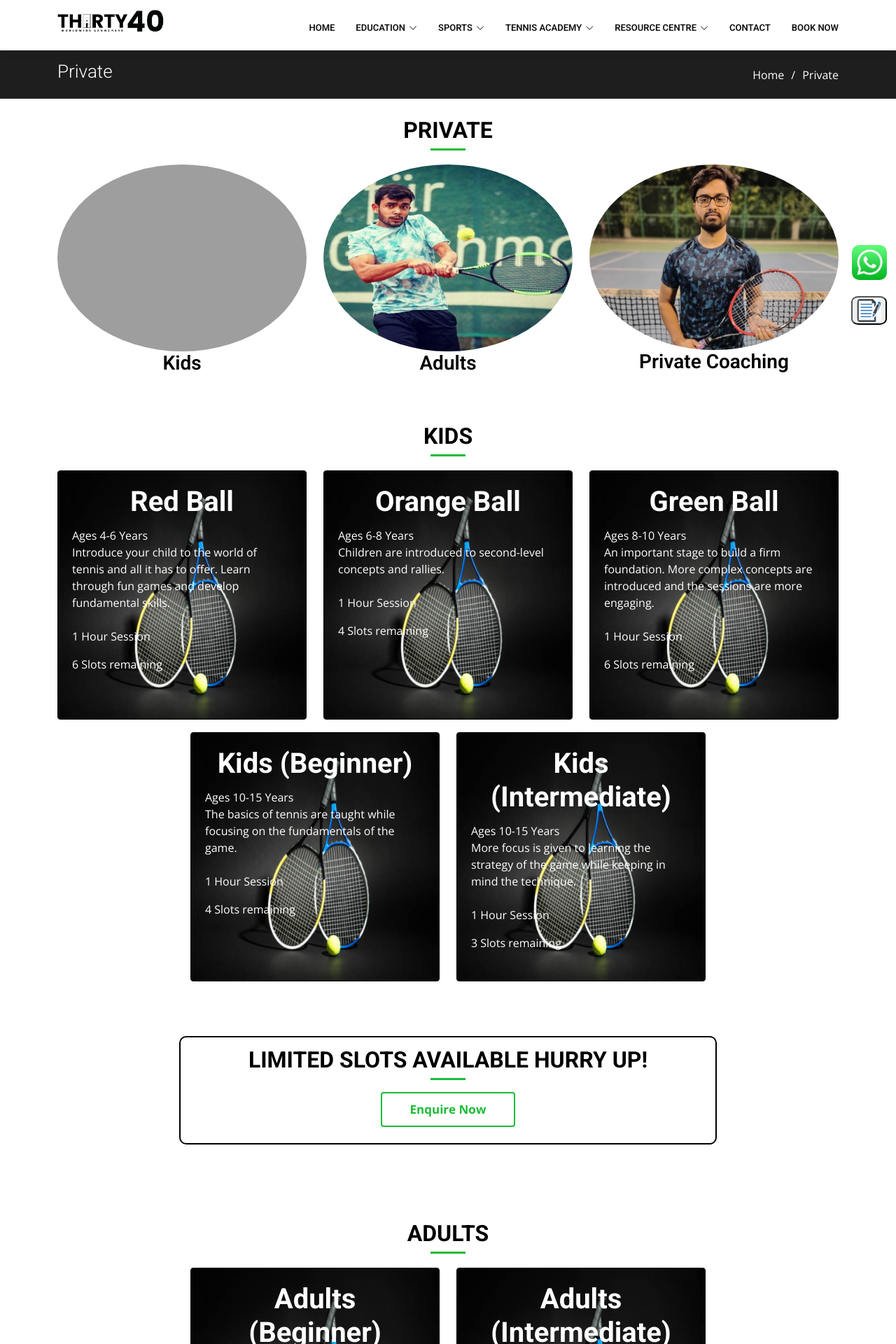
After one commit to ishaannagpal18/Thirty40, a Django app: page /private/ in a window 1280 px wide. The commit adds this page. Shown: the top 1920 px of the page at 70% size. Run offline with Django 3.2, Linux system fonts and the light colour scheme; some libraries are stand-ins or nearby versions; grey boxes are pictures that could not be loaded.

Commit message:
packages

```diff
--- a/index/urls.py
+++ b/index/urls.py
@@ -13,4 +13,5 @@ urlpatterns=[
     path('sports/',views.sports,name='sports'),
     path('tennis/',views.tennis,name='tennis'),
     path('packages/',views.packages,name='packages'),
+    path('private/',views.private,name='private'),
 ]
--- a/index/views.py
+++ b/index/views.py
@@ -35,3 +35,6 @@ def tennis(request):
 
 def packages(request):
     return render(request,'packages.html')
+
+def private(request):
+    return render(request,'private.html')
--- a/static/css/style2.css
+++ b/static/css/style2.css
@@ -4,6 +4,9 @@
 }
 .mobile-landing1{
   display: none;
+}
+.section-title h2 {
+    color: black;
 }
 #hero .home-content {
     width: 90%;
@@ -156,7 +159,7 @@
     background-clip: border-box;
     border: 1px solid black;
     border-radius: 0.25rem;
-    opacity:0.7;
+    opacity:1;
     margin-bottom: 5%;
 }
 .card-img {
@@ -309,7 +312,27 @@
   border: 2px solid #1bbd36;
   color: #fff;
 }
-
+.branding21.formFooter {
+    font-family: "Circular Std",sans-serif;
+    background-color: #0A1551;
+    display: none;
+}
+.img-fluid1{
+  border-radius: 50%;
+}
+.privateh3 h3{
+  font-weight: 600;
+  color: black;
+}
+.adults{
+  justify-content: center;
+}
+.card-title {
+    font-size: 250%;
+}
+.pricing ul li {
+    font-size: 140%;
+}
 @media screen and (max-width:550px){
   .line{
   border:1px solid #ccc;
--- /dev/null
+++ b/templates/private.html
@@ -0,0 +1,247 @@
+{% extends 'layouts.html' %}
+{% load static %}
+{% block title %}
+Private Package
+{% endblock %}
+{% block content %}
+<!-- ======= Breadcrumbs ======= -->
+    <section id="breadcrumbs" class="breadcrumbs">
+      <div class="container">
+
+        <div class="d-flex justify-content-between align-items-center">
+          <h2>Private</h2>
+          <ol>
+            <li><a href="{% url 'home' %}">Home</a></li>
+            <li>Private</li>
+          </ol>
+        </div>
+
+      </div>
+    </section><!-- End Breadcrumbs -->
+    <div class="section-title">
+      <h2>Private</h2>
+    </div>
+    <div class="container">
+      <div class="row">
+        <div class="col-lg-4 col-md-4 col-6 d-flex align-items-stretch">
+          <div class="member" data-aos="fade-up">
+            <div class="member-img1">
+              <a href="#kids"><img src="{% static 'img/packages/kids1.jpg'%} " class="img-fluid1 img-fluid" alt=""></a>
+            </div>
+            <div class="text-center privateh3">
+              <h3>Kids</h3>
+            </div>
+          </div>
+        </div>
+        <div class="col-lg-4 col-md-4 col-6 d-flex align-items-stretch">
+          <div class="member" data-aos="fade-up">
+            <div class="member-img1">
+              <a href="#adults"><img src="{% static 'img/team/Arnav1.jpg'%} " class="img-fluid1 img-fluid" alt=""></a>
+            </div>
+            <div class="text-center privateh3">
+              <h3>Adults</h3>
+            </div>
+          </div>
+        </div>
+        <div class="col-lg-4 col-md-4 col-6 d-flex align-items-stretch">
+          <div class="member" data-aos="fade-up">
+            <div class="member-img1">
+              <a href="#private"><img src="{% static 'img/team/Raquib2.jpg'%} " class="img-fluid1 img-fluid" alt=""></a>
+            </div>
+            <div class="text-center privateh3">
+              <h3>Private Coaching</h3>
+            </div>
+          </div>
+        </div>
+      </div>
+    </div>
+    <section id="kids" class="clients">
+      <div class="container" data-aos="fade-up">
+
+        <div class="section-title">
+          <h2>Kids</h2>
+        </div>
+      <div class="row adults">
+        <div class="col-lg-4">
+          <div class="card bg-dark text-white">
+            <img class="card-img" src="{% static 'img/tennisbg1.jpg'%}" alt="Card image">
+            <div class="card-img-overlay">
+              <h5 class="card-title">Red Ball</h5>
+              <p class="card-text">
+                Ages  4-6 Years <br>
+                Introduce your child to the world of tennis and all it has to offer. Learn through fun games and develop fundamental skills.<br> <br>
+
+
+                1 Hour Session <br>
+              </p>
+              <p class="card-text">6 Slots remaining</p>
+            </div>
+          </div>
+        </div>
+        <div class="col-lg-4">
+          <div class="card bg-dark text-white">
+            <img class="card-img" src="{% static 'img/tennisbg1.jpg'%}" alt="Card image">
+            <div class="card-img-overlay">
+              <h5 class="card-title">Orange Ball</h5>
+              <p class="card-text">
+                Ages  6-8 Years <br>
+                Children are introduced to second-level concepts and rallies.<br> <br>
+                1 Hour Session <br>
+              </p>
+              <p class="card-text">4 Slots remaining</p>
+            </div>
+          </div>
+        </div>
+        <div class="col-lg-4">
+          <div class="card bg-dark text-white">
+            <img class="card-img" src="{% static 'img/tennisbg1.jpg'%}" alt="Card image">
+            <div class="card-img-overlay">
+              <h5 class="card-title">Green Ball</h5>
+              <p class="card-text">
+                Ages  8-10 Years <br>
+                An important stage to build a firm foundation. More complex concepts are introduced and the sessions are more engaging.<br> <br>
+                1 Hour Session <br>
+              </p>
+              <p class="card-text">6 Slots remaining</p>
+            </div>
+          </div>
+        </div>
+        <div class="col-lg-4">
+          <div class="card bg-dark text-white">
+            <img class="card-img" src="{% static 'img/tennisbg1.jpg'%}" alt="Card image">
+            <div class="card-img-overlay">
+              <h5 class="card-title">Kids (Beginner)</h5>
+              <p class="card-text">
+                Ages  10-15 Years <br>
+                The basics of tennis are taught while focusing on the fundamentals of the game. <br> <br>
+                1 Hour Session <br>
+              </p>
+              <p class="card-text">4 Slots remaining</p>
+            </div>
+          </div>
+        </div>
+        <div class="col-lg-4">
+          <div class="card bg-dark text-white">
+            <img class="card-img" src="{% static 'img/tennisbg1.jpg'%}" alt="Card image">
+            <div class="card-img-overlay">
+              <h5 class="card-title">Kids (Intermediate)</h5>
+              <p class="card-text">
+                Ages  10-15 Years <br>
+                More focus is given to learning the strategy of the game while keeping in mind the technique. <br> <br>
+                1 Hour Session <br>
+              </p>
+              <p class="card-text">3 Slots remaining</p>
+            </div>
+          </div>
+        </div>
+      </div>
+
+    </section>
+    <div class="enquiry">
+      <div class="section-title enquiry-content">
+        <h2>Limited Slots Available Hurry Up!</h2>
+        <button class="btn btn-primary sports" onclick="togglePopup()" >Enquire Now</button>
+
+      </div>
+
+    </div>
+    <br><br>
+    <section id="adults" class="clients">
+      <div class="container" data-aos="fade-up">
+
+        <div class="section-title">
+          <h2>Adults</h2>
+        </div>
+      <div class="row adults">
+        <div class="col-lg-4">
+          <div class="card bg-dark text-white">
+            <img class="card-img" src="{% static 'img/tennisbg1.jpg'%}" alt="Card image">
+            <div class="card-img-overlay">
+              <h5 class="card-title">Adults (Beginner)</h5>
+              <p class="card-text">
+                Ages  16+ Years <br>
+                The basics of tennis are taught in a more profound way. Unlearning already learned techniques is emphasized.<br> <br>
+
+
+                1 Hour Session <br>
+              </p>
+              <p class="card-text"></p>
+            </div>
+          </div>
+        </div>
+        <div class="col-lg-4">
+          <div class="card bg-dark text-white">
+            <img class="card-img" src="{% static 'img/tennisbg1.jpg'%}" alt="Card image">
+            <div class="card-img-overlay">
+              <h5 class="card-title">Adults (Intermediate)</h5>
+              <p class="card-text">
+                Ages  16+ Years <br>
+                Move into learning more advanced techniques and concepts like slice and different serve variations.<br> <br>
+                1 Hour Session <br>
+              </p>
+              <p class="card-text"></p>
+            </div>
+          </div>
+        </div>
+
+
+    </section>
+    <div class="enquiry">
+      <div class="section-title enquiry-content">
+        <h2>Limited Slots Available Hurry Up!</h2>
+        <button class="btn btn-primary sports" onclick="togglePopup()" >Enquire Now</button>
+
+      </div>
+
+    </div>
+    <br><br>
+    <section id="private" class="clients">
+      <div class="container" data-aos="fade-up">
+
+        <div class="section-title">
+          <h2>Private Coaching</h2>
+        </div>
+      <div class="row adults">
+        <div class="col-lg-4">
+          <div class="card bg-dark text-white">
+            <img class="card-img" src="{% static 'img/tennisbg1.jpg'%}" alt="Card image">
+            <div class="card-img-overlay">
+              <h5 class="card-title">Private Lesson</h5><br><br>
+              <h5 class="card-text">
+                1 Hour Package<br> <br>
+
+
+                Rs. 2,250<br>
+              </h5>
+              <h5 class="card-text"></h5>
+            </div>
+          </div>
+        </div>
+        <div class="col-lg-4">
+          <div class="card bg-dark text-white">
+            <img class="card-img" src="{% static 'img/tennisbg1.jpg'%}" alt="Card image">
+            <div class="card-img-overlay">
+              <h5 class="card-title">Private Lesson Pack of 10</h5><br><br>
+              <h5 class="card-text">
+
+                1 Hour Package<br> <br>
+                Rs. 2,000/session<br>
+              </h5>
+              <h5 class="card-text"></h5>
+            </div>
+          </div>
+        </div>
+
+
+    </section>
+    <div class="enquiry">
+      <div class="section-title enquiry-content">
+        <h2>Limited Slots Available Hurry Up!</h2>
+        <button class="btn btn-primary sports" onclick="togglePopup()" >Enquire Now</button>
+
+      </div>
+
+    </div>
+    <br><br>
+
+{%endblock%}
```
Also changed, not shown: templates/packages.html (+20 -7 lines), static/img/packagebg.jpg (added), static/img/privatebg.jpg (added), static/img/tennisbg.jpg (added), static/img/tennisbg1.jpg (added), 1 other file.
